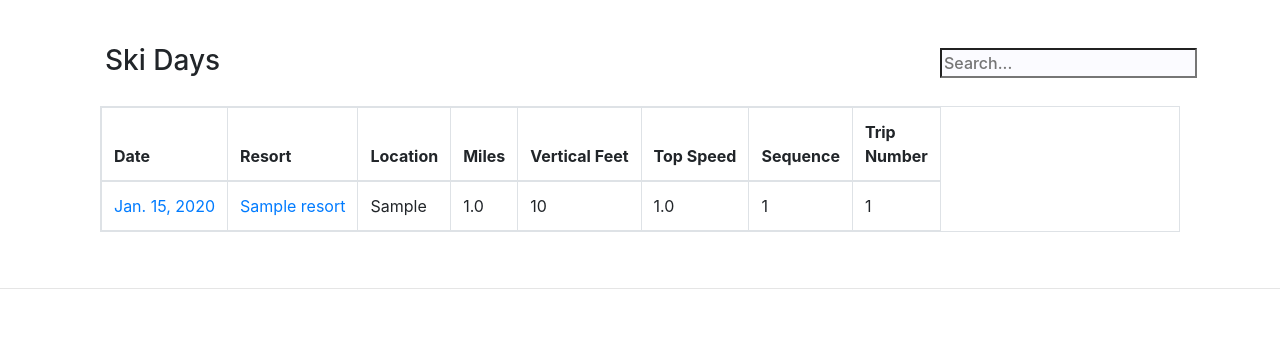
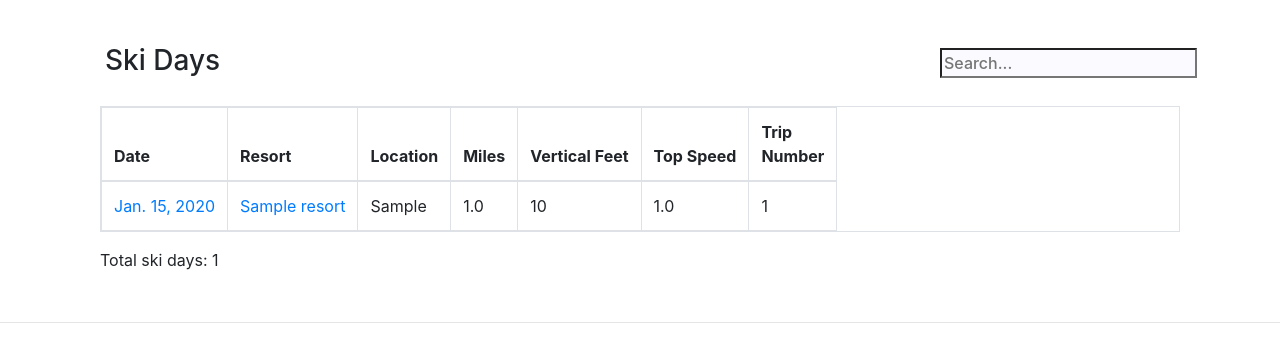
Before and after one commit to Bruce6110/oxcimarron_project, a Django app: page /skiing/ in a window 1280 px wide. Shown: the part 134-496 px from the top of the page. Run offline with Django 3.2, Linux system fonts and the light colour scheme; tables that the repository leaves empty hold one stand-in row (values such as "Sample post"); some libraries are stand-ins or nearby versions.

Commit message:
template tweaks

```diff
--- a/templates/skiing/resort_list.html
+++ b/templates/skiing/resort_list.html
@@ -71,6 +71,7 @@
             {% endfor %}
         </tbody>
     </table>
+    Total resorts: {{object_list|length}}
     <div id="filterResult" style="margin-top:10px "></div>
 </div>
 
--- a/templates/skiing/skiday_list.html
+++ b/templates/skiing/skiday_list.html
@@ -35,7 +35,7 @@
         <th>Miles</th>
         <th>Vertical Feet</th>
         <th>Top Speed</th>
-        <th>Sequence
+
         <th>Trip<br />Number</th>
 
 
@@ -48,6 +48,7 @@
       <tr>
 
         <td>
+
           <a class="article-title" href="{% url 'skiday-update' skiday.id %}">
             {{skiday.skidate}}
           </a>
@@ -63,11 +64,6 @@
         <td> {{skiday.miles|default_if_none:"-"}}</td>
         <td> {{skiday.vertical_feet|default_if_none:"-"|intcomma}}</td>
         <td> {{skiday.top_speed|default_if_none:"-"}}</td>
-         <td>
-
-             {{skiday.id}}
-
-         </td>
 
         <td>{{skiday.trip_no}}
 
@@ -76,6 +72,7 @@
       {% endfor %}
     </tbody>
   </table>
+  Total ski days: {{object_list|length}}
   <div id="filterResult" style="margin-top:10px "></div>
 </div>
 
```
